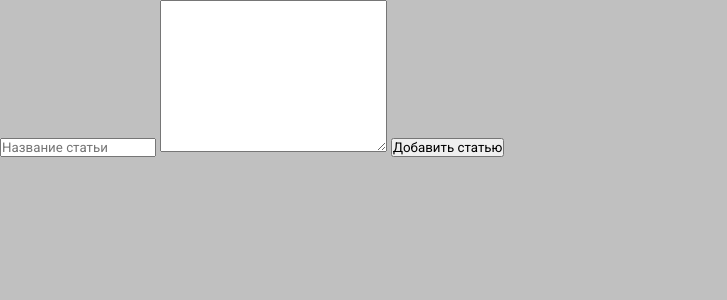
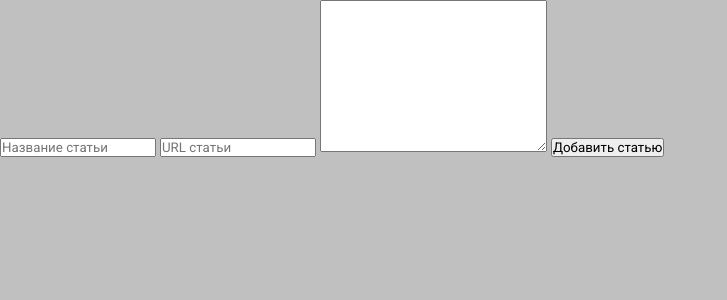
Before and after one commit to YyUuJj/YyUuJj, a Flask app: page /add_post in a window 1280 px wide. Shown: the part 60-360 px from the top of the page, without its empty margins (0-727 px from the left). Run offline with Flask 2, Linux system fonts and the light colour scheme.

Commit message:
addHtmlPosts

```diff
--- a/FDataBase.py
+++ b/FDataBase.py
@@ -1,3 +1,4 @@
+from fileinput import filename
 from msilib.schema import Error
 import sqlite3, math, time
 
@@ -16,21 +17,29 @@ class FDataBase:
             print("Ошибка чтения")
         return []
 
-    def addPost(self, title, text):
+    def addPost(self, title, text, url):
         try:
+            self.__cur.execute(f"SELECT COUNT() as `count` FROM posts WHERE url LIKE '{url}'")
+            res = self.__cur.fetchone()
+            if res['count'] > 0:
+                print("Статья с таким URL уже существует")
+                return False
             tm = math.floor(time.time())
-            self.__cur.execute("INSERT INTO posts VALUES(NULL, ?, ?, ?)", (title, text, tm))
+            self.__cur.execute("INSERT INTO posts VALUES(NULL, ?, ?, ?, ?)", (title, text, url, tm))
             self.__db.commit()
         except sqlite3.Error as e:
             print("Ошибка  добавления статьи в бд"+str(e))
             return False
         return True
 
-    def getPost(self, postId):
+    def getPost(self, alias):
         try:
-            self.__cur.execute(f'SELECT title, text FROM posts WHERE id = {postId} LIMIT 1')
+            self.__cur.execute(f'SELECT title, text FROM posts WHERE url LIKE "{alias}" LIMIT 1')
+            print(alias)
             res = self.__cur.fetchone()
+            print(res)
             if res:
+                base = url_for('static', filename='images_html')
                 return res
         except sqlite3.Error as e:
             print("Ошибка получения статьи из бд "+str(e))
@@ -38,7 +47,7 @@ class FDataBase:
 
     def getPostsAnonce(self):
         try:
-            self.__cur.execute(f"SELECT id, title, text FROM posts ORDER BY time DESC")
+            self.__cur.execute(f"SELECT id, title, text, url FROM posts ORDER BY time DESC")
             res = self.__cur.fetchall()
             if res: return res
         except sqlite3.Error as e:
--- a/app.py
+++ b/app.py
@@ -77,7 +77,7 @@ def addPost():
 
     if request.method == "POST":
         if len(request.form['name']) > 4 and len(request.form['post']) > 10:
-            res = dbase.addPost(request.form['name'], request.form['post'])
+            res = dbase.addPost(request.form['name'], request.form['post'], request.form['url'])
             if not res:
                 flash("Ошибка добавления статьи", category='error')
                 print("ОШИБКА ЗДЕСЬ")
@@ -88,11 +88,11 @@ def addPost():
             print(request.form['name'], request.form['post'])
     return render_template('add_post.html', menu=menu, title='Добавление статьи')
 
-@app.route('/post/<int:id_post>')
-def showPost(id_post):
+@app.route('/post/<alias>')
+def showPost(alias):
     db = get_db()
     dbase = FDataBase(db)
-    title,post = dbase.getPost(id_post)
+    title,post = dbase.getPost(alias)
     if not title:
         abort(404)
     return render_template('post.html', menu=dbase.getMenu(), title=title, post=post)
--- a/sq_db.sql
+++ b/sq_db.sql
@@ -8,5 +8,6 @@ CREATE TABLE IF NOT EXISTS posts (
     id integer PRIMARY KEY AUTOINCREMENT,
     title text NOT NULL,
     text text NOT NULL,
+    url text NOT NULL,
     time integer NOT NULL
 );
--- a/templates/add_post.html
+++ b/templates/add_post.html
@@ -6,6 +6,7 @@
 {% endfor %}
 <form action="{{url_for('addPost')}}" method="post">
     <input type="text" name="name" placeholder="Название статьи">
+    <input type="text" name="url" placeholder="URL статьи">
     <textarea name="post" cols="30" rows="10"></textarea>
     <input type="submit" value="Добавить статью">
 </form>
--- a/templates/index.html
+++ b/templates/index.html
@@ -6,7 +6,8 @@
 <h2>Список статей:</h2>
 <ul>
 {% for p in posts %}
-<li><a href="{{ url_for('showPost', id_post=p.id)}}">{{p.title}}</a></li>
+<li><a href="{{ url_for('showPost', alias=p.url)}}">{{p.title}}</a></li>
+<p>{{ p.text[:50] | striptags }}</p>
 {% endfor %}
 </ul>
 {% endblock %}
--- a/templates/post.html
+++ b/templates/post.html
@@ -1,5 +1,5 @@
 {% extends 'base.html' %}
 {% block content %}
 {{ super() }}
-{{ post }}
+{{ post | safe }}
 {% endblock %}
```
Also changed, not shown: flsite.db.
